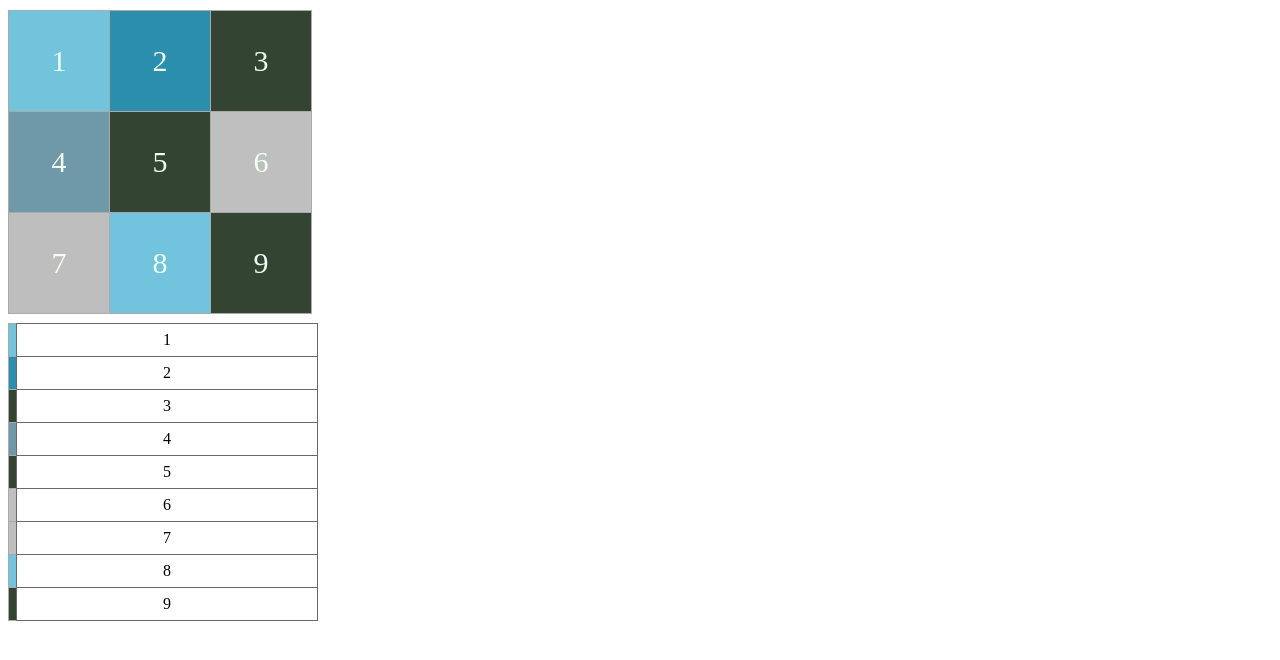
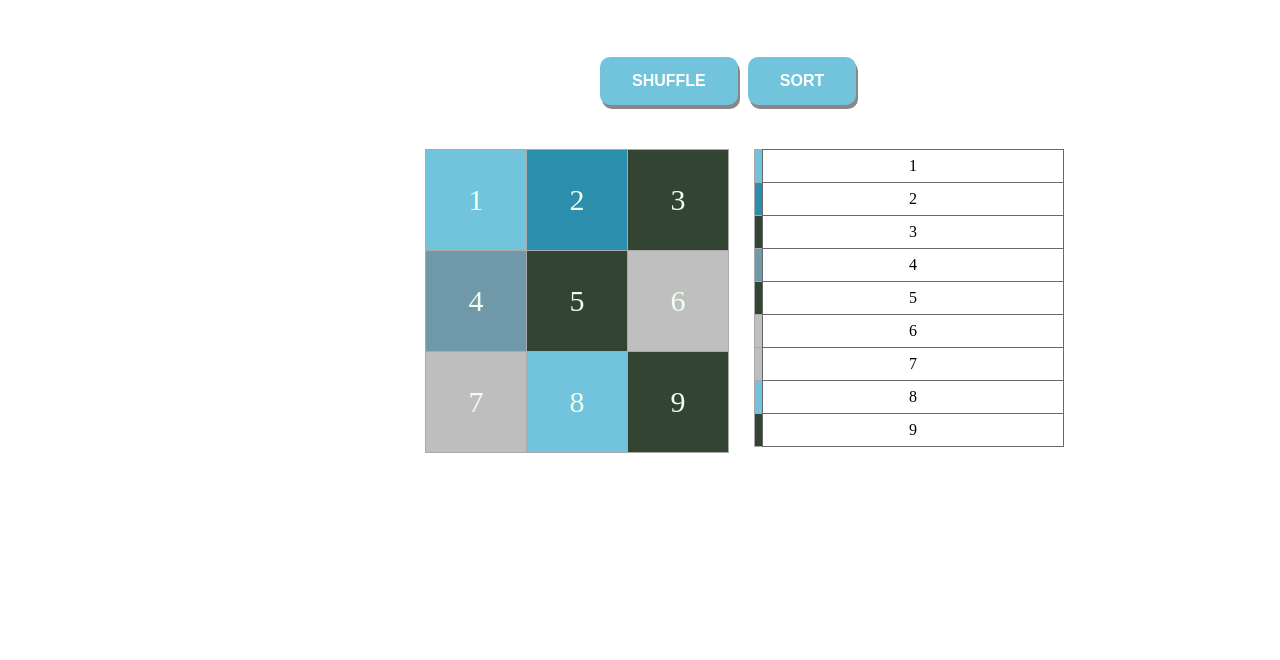
Before and after one commit to varghese992/techmahindra, an Angular app: page / in a window 1280 px wide. Shown: the top 660 px of the page. Built offline with nearby package versions, Linux system fonts and the light colour scheme.

Commit message:
The css changes are commited

```diff
--- a/src/app/app.component.css
+++ b/src/app/app.component.css
@@ -29,15 +29,3 @@ button {
   cursor:not-allowed;
   pointer-events: none;
 }
-
-  .cell:nth-child(3) {
-    margin-right: 0;
-  }
-
-  .cell:nth-child(27) {
-    margin-bottom: 0;
-  }
-
-  .flip-list {
-    transition: transform .5s ease-in-out;
-  }
--- a/src/app/app.component.html
+++ b/src/app/app.component.html
@@ -1,9 +1,9 @@
-<div class="demo">
+<div class="main-container">
   <div class="button-container">
     <button (click)="shuffle()" [ngClass]="shuffleDisable ? 'disabledClass'
    :'' ">SHUFFLE</button>
     <button (click)="sort()" [ngClass]="sortDisable ? 'disabledClass' : '' ">SORT</button>
   </div>
-<app-shuffle-component [data]= "grid"></app-shuffle-component>
-<app-sort-component [data]= "vertical"></app-sort-component>
+  <app-shuffle-component [data]="grid"></app-shuffle-component>
+  <app-sort-component [data]="vertical"></app-sort-component>
 </div>
```
